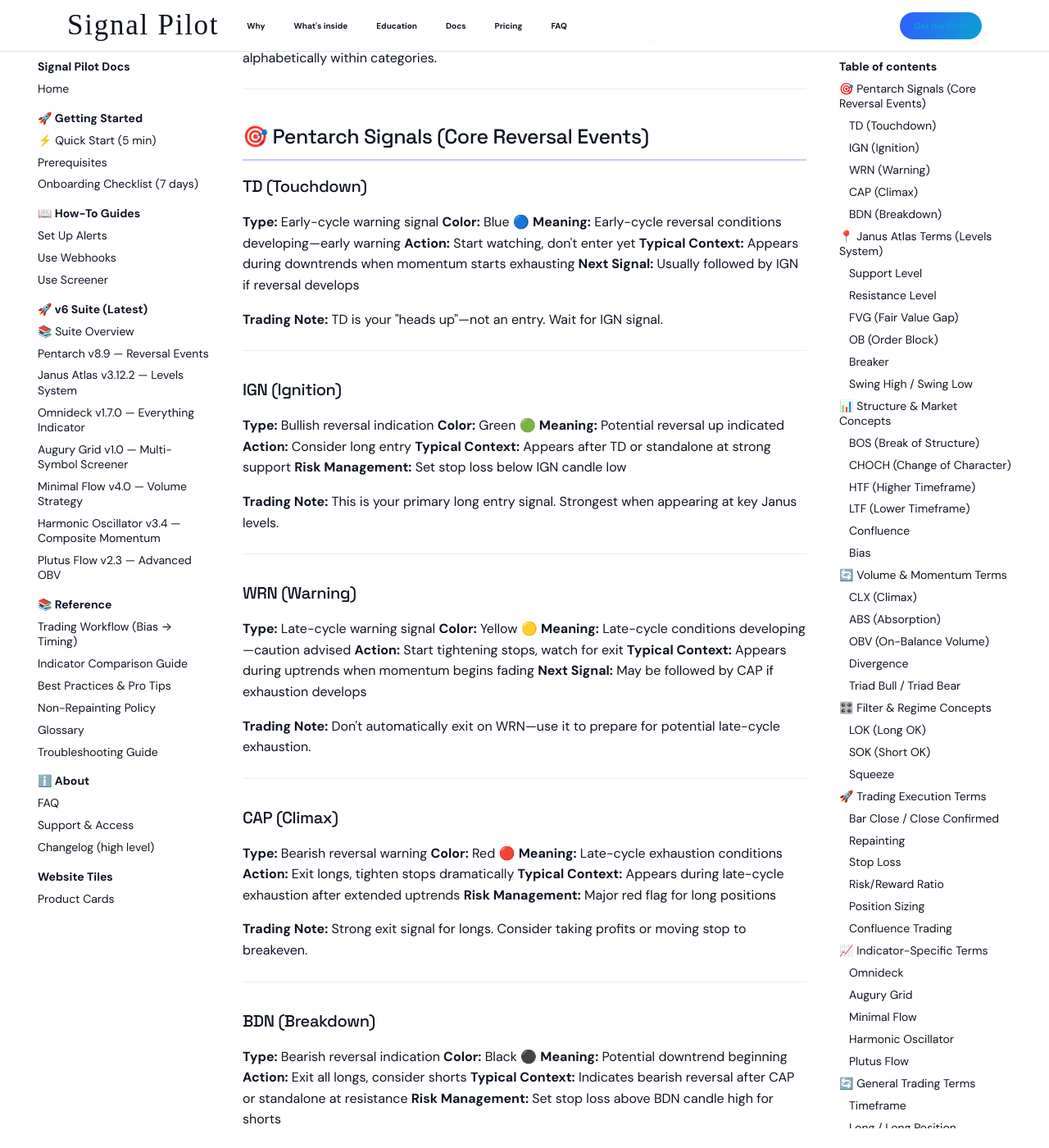
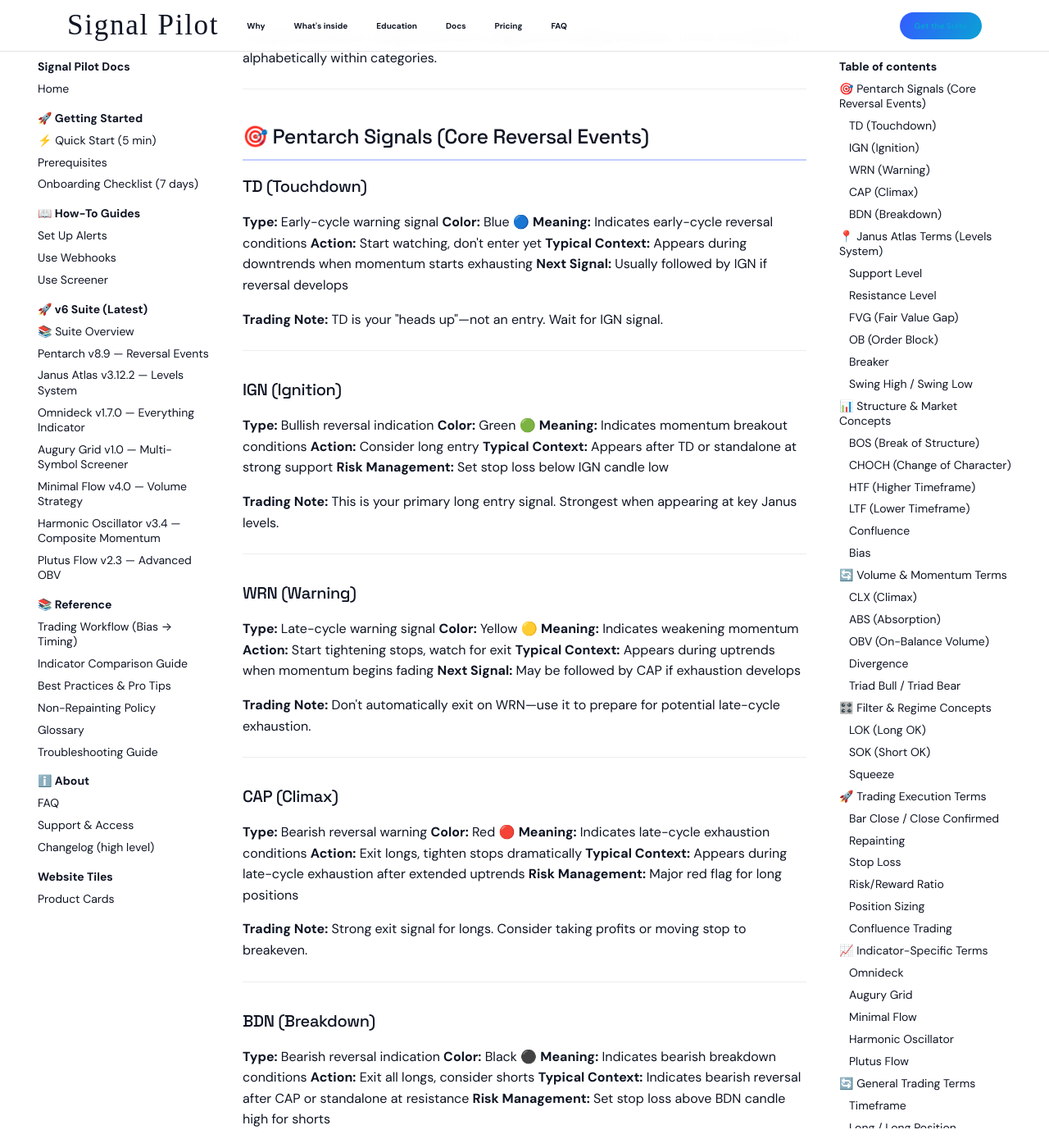
Before and after one commit to Signalpilot/signalpilot-docs, an MkDocs documentation site: the page built from docs/ref-glossary.md, in a window 1280 px wide and 1400 px high, scrolled down 224 px. Shown: the whole window at 82% size. Built offline with MkDocs 1.6.1 and Material for MkDocs 9.7.7, drawn with Linux system fonts in a browser that asks for light colours; some web fonts are replaced; comment, search, counter and statistics services are not loaded.

Commit message:
Finalize exact signal descriptions per compliance specification
Updated signal descriptions to match EXACT wording specified in compliance guide.
All signals now use the precise "Indicates [condition]" format.

**Signal description corrections:**
- TD: "Indicates early-cycle reversal conditions"
- IGN: "Indicates momentum breakout conditions"
- WRN: "Indicates weakening momentum"
- CAP: "Indicates late-cycle exhaustion conditions"
- BDN: "Indicates bearish breakdown conditions"

**Other fixes:**
- ref-comparison.md: "tell you" → "show you"
- v6-suite-index.md: "Capitulation" → "Climax"
- ref-best-practices.md: "Capitulation" → "Climax"

**Files updated:**
- ref-glossary.md: All 5 signal "Meaning" fields updated to exact spec
- ref-comparison.md: Janus limitation description
- v6-suite-index.md: CAP signal name
- ref-best-practices.md: CAP section heading

All signal descriptions now match the compliance specification exactly.
No remaining instances of "Capitulation", "tells you", or non-compliant patterns.

🤖 Generated with [Claude Code](https://claude.com/claude-code)

Co-Authored-By: Claude <noreply@anthropic.com>

```diff
--- a/docs/ref-glossary.md
+++ b/docs/ref-glossary.md
@@ -9,7 +9,7 @@ Complete reference of Signal Pilot terms, signals, and trading concepts. Terms a
 ### TD (Touchdown)
 **Type:** Early-cycle warning signal
 **Color:** Blue 🔵
-**Meaning:** Early-cycle reversal conditions developing—early warning
+**Meaning:** Indicates early-cycle reversal conditions
 **Action:** Start watching, don't enter yet
 **Typical Context:** Appears during downtrends when momentum starts exhausting
 **Next Signal:** Usually followed by IGN if reversal develops
@@ -21,7 +21,7 @@ Complete reference of Signal Pilot terms, signals, and trading concepts. Terms a
 ### IGN (Ignition)
 **Type:** Bullish reversal indication
 **Color:** Green 🟢
-**Meaning:** Potential reversal up indicated
+**Meaning:** Indicates momentum breakout conditions
 **Action:** Consider long entry
 **Typical Context:** Appears after TD or standalone at strong support
 **Risk Management:** Set stop loss below IGN candle low
@@ -33,7 +33,7 @@ Complete reference of Signal Pilot terms, signals, and trading concepts. Terms a
 ### WRN (Warning)
 **Type:** Late-cycle warning signal
 **Color:** Yellow 🟡
-**Meaning:** Late-cycle conditions developing—caution advised
+**Meaning:** Indicates weakening momentum
 **Action:** Start tightening stops, watch for exit
 **Typical Context:** Appears during uptrends when momentum begins fading
 **Next Signal:** May be followed by CAP if exhaustion develops
@@ -45,7 +45,7 @@ Complete reference of Signal Pilot terms, signals, and trading concepts. Terms a
 ### CAP (Climax)
 **Type:** Bearish reversal warning
 **Color:** Red 🔴
-**Meaning:** Late-cycle exhaustion conditions
+**Meaning:** Indicates late-cycle exhaustion conditions
 **Action:** Exit longs, tighten stops dramatically
 **Typical Context:** Appears during late-cycle exhaustion after extended uptrends
 **Risk Management:** Major red flag for long positions
@@ -57,7 +57,7 @@ Complete reference of Signal Pilot terms, signals, and trading concepts. Terms a
 ### BDN (Breakdown)
 **Type:** Bearish reversal indication
 **Color:** Black ⚫
-**Meaning:** Potential downtrend beginning
+**Meaning:** Indicates bearish breakdown conditions
 **Action:** Exit all longs, consider shorts
 **Typical Context:** Indicates bearish reversal after CAP or standalone at resistance
 **Risk Management:** Set stop loss above BDN candle high for shorts
```
Also changed, not shown: docs/ref-best-practices.md (+1 -1 lines), docs/ref-comparison.md (+1 -1 lines), docs/v6-suite-index.md (+1 -1 lines).
